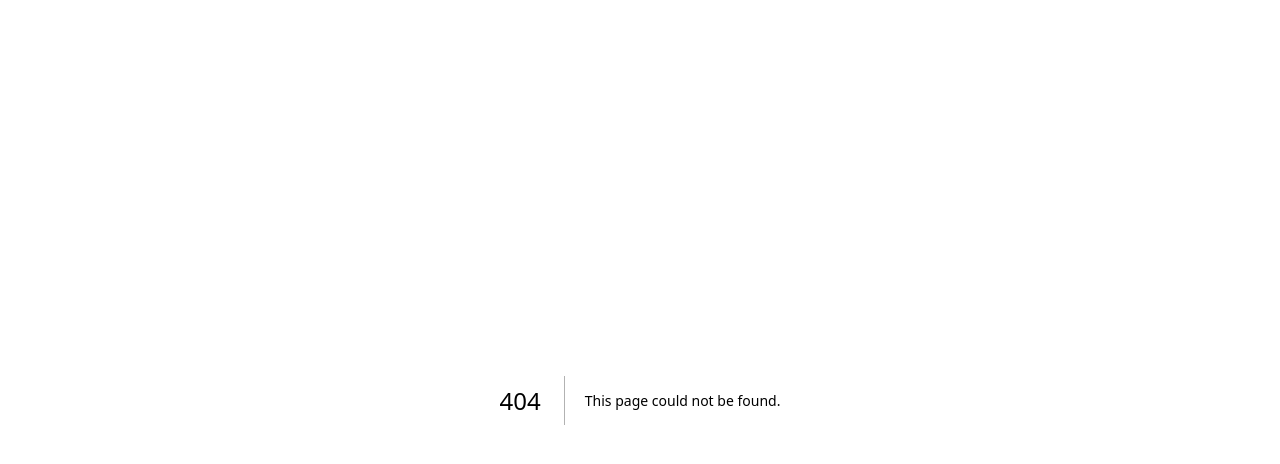
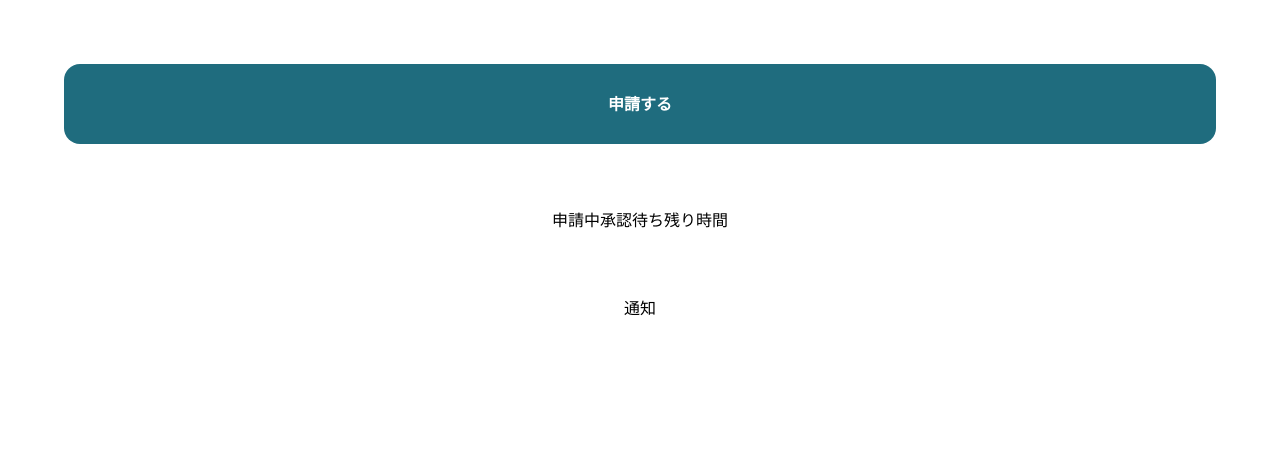
Before and after one commit to harutocom/city-hall-workflow, a Next.js app: page /home in a window 1280 px wide. Before the commit this address had no page. Shown: the top 464 px of the page. Built offline with nearby package versions, Linux system fonts and the light colour scheme.

Commit message:
一旦プッシュ

```diff
--- /dev/null
+++ b/app/(app)/home/page.tsx
@@ -0,0 +1,19 @@
+import React from "react";
+
+export default function Home() {
+  return (
+    <div className="flex flex-col m-16 gap-16">
+      <button className="h-20 bg-[#1F6C7E] text-white font-bold rounded-[16px]">申請する</button>
+      <div className="flex justify-center ">
+        <button>申請中</button>
+        <button>承認待ち</button>
+        <button>残り時間</button>
+      </div>
+      <div className="flex flex-col">
+        <div className="flex flex-col">
+          <p className="text-center">通知</p>
+        </div>
+      </div>
+    </div>
+  );
+}
--- a/package.json
+++ b/package.json
@@ -9,14 +9,15 @@
     "lint": "eslint"
   },
   "dependencies": {
+    "@next/font": "^14.2.15",
     "@prisma/client": "^6.16.1",
     "@types/bcrypt": "^6.0.0",
     "bcrypt": "^6.0.0",
     "next": "15.5.2",
     "next-auth": "^4.24.11",
     "prisma": "^6.16.1",
-    "react": "19.1.0",
-    "react-dom": "19.1.0"
+    "react": "^19.1.0",
+    "react-dom": "^19.1.0"
   },
   "devDependencies": {
     "@eslint/eslintrc": "^3",
```
Also changed, not shown: 2 other files (tests, documents, lock files or other folders).
